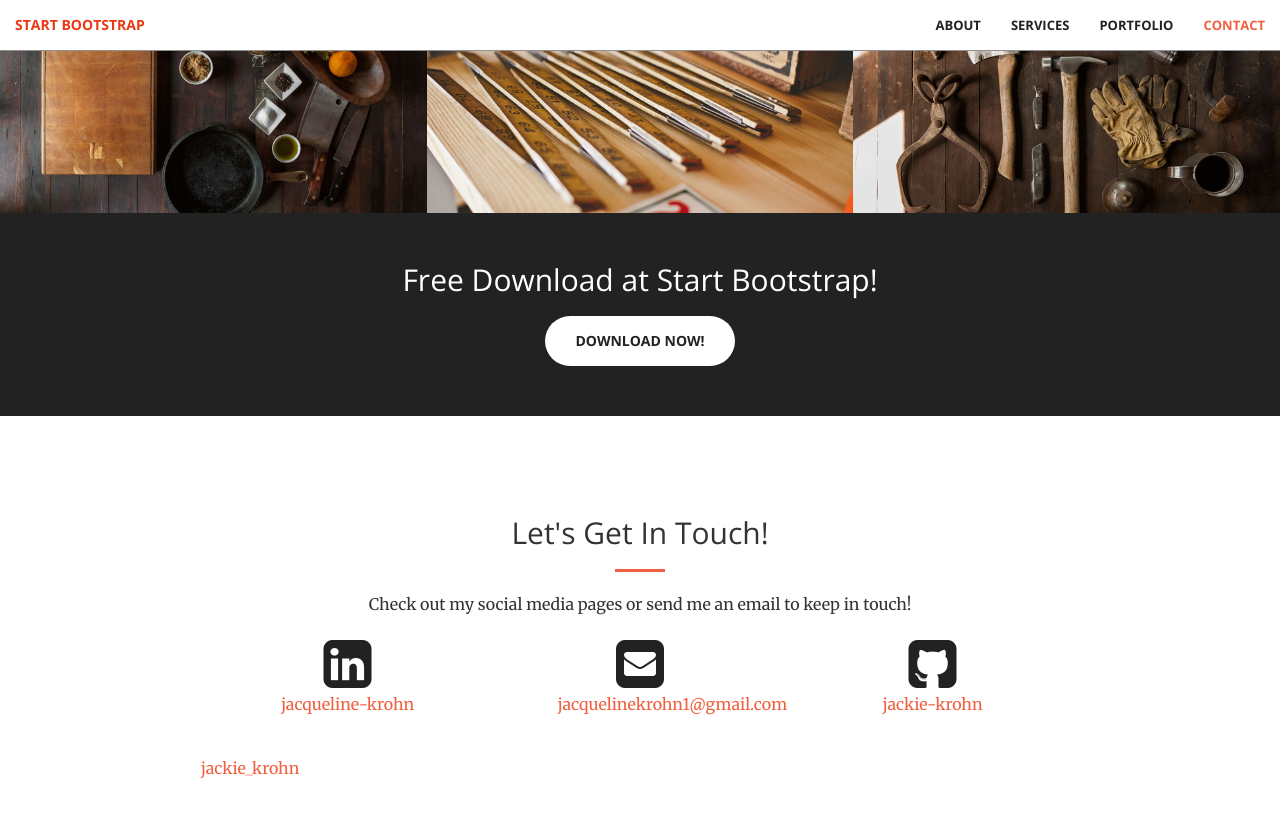
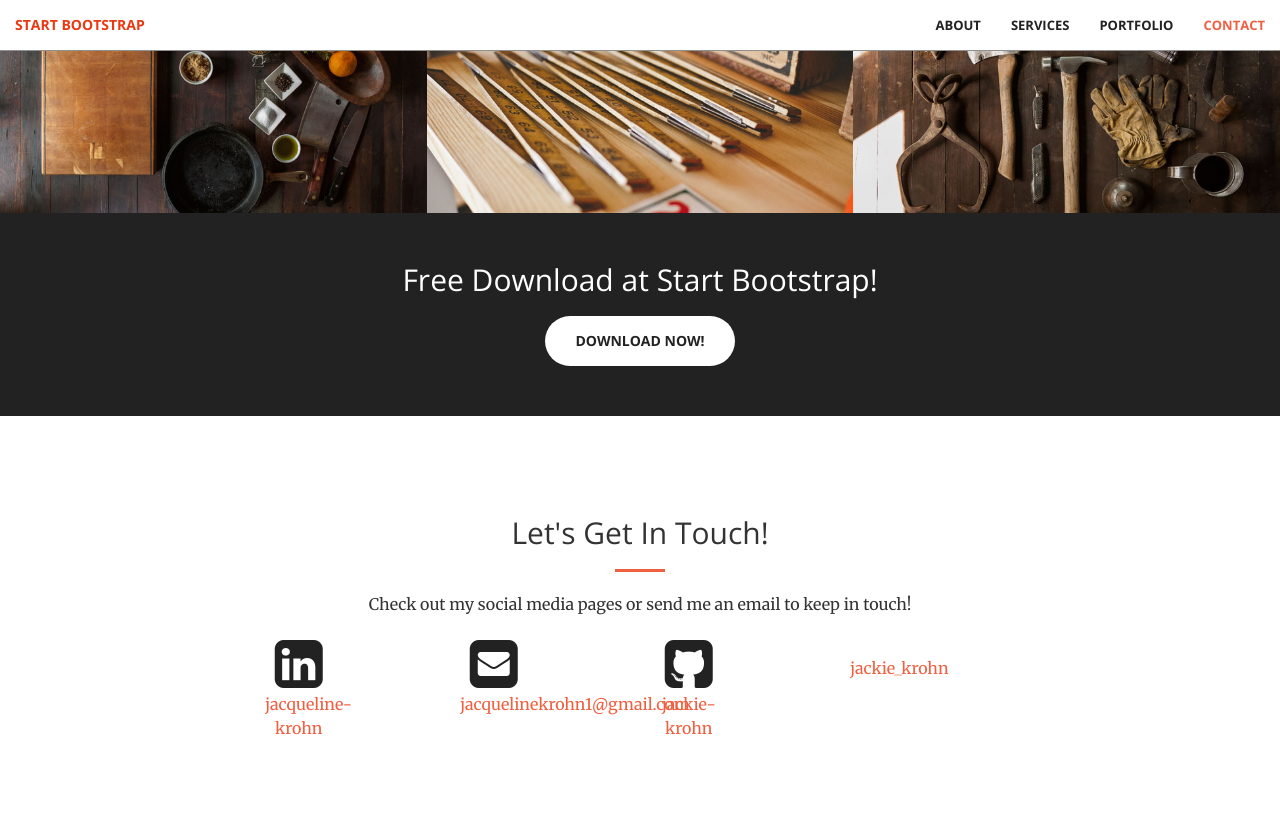
Before and after one commit to jackie-krohn/jackie-krohn.github.io, a Jekyll site: the page built from index.html, in a window 1280 px wide and 900 px high, scrolled down 2021 px. Shown: the top 817 px of the window. Built offline with Jekyll 4.4.1, drawn with Linux system fonts in a browser that asks for light colours.

Commit message:
edit contact spacing

```diff
--- a/_includes/contact.html
+++ b/_includes/contact.html
@@ -6,25 +6,25 @@
                 <hr class="primary">
                 <p>Check out my social media pages or send me an email to keep in touch!</p>
             </div>
-        <div class="col-lg-2 col-lg-offset-2 text-center">
+        <div class="col-lg-1 col-lg-offset-2 text-center">
             <a href="https://www.linkedin.com/in/{{ site.linkedin_username }}">
                 <i class="fa fa-linkedin-square fa-3x wow bounceIn" data-wow-delay=".1s"></i>
                 <p>{{ site.linkedin_username }}</p>
             </a>
         </div>
-        <div class="col-lg-2 col-lg-offset-1 text-center">
+        <div class="col-lg-1 col-lg-offset-1 text-center">
             <a href="mailto:{{ site.email }}">
             <i class="fa fa-envelope-square fa-3x wow bounceIn" data-wow-delay=".1s"></i>
                 <p>{{ site.email }}</p>
             </a>
         </div>
-        <div class="col-lg-2 col-lg-offset-1 text-center">
+        <div class="col-lg-1 col-lg-offset-1 text-center">
             <a href="https://github.com/{{ site.github_username }}">
             <i class="fa fa-github-square fa-3x wow bounceIn" data-wow-delay=".1s"></i>
                 <p>{{ site.github_username }}</p>
             </a>
         </div>
-        <div class="col-lg-2 col-lg-offset-1 text-center">
+        <div class="col-lg-1 col-lg-offset-1 text-center">
             <a href="https://instagram.com/{{ site.instagram_username }}">
             <i class="fa fa-instagram-square fa-3x wow bounceIn" data-wow-delay=".1s"></i>
                 <p>{{ site.instagram_username }}</p>
```
